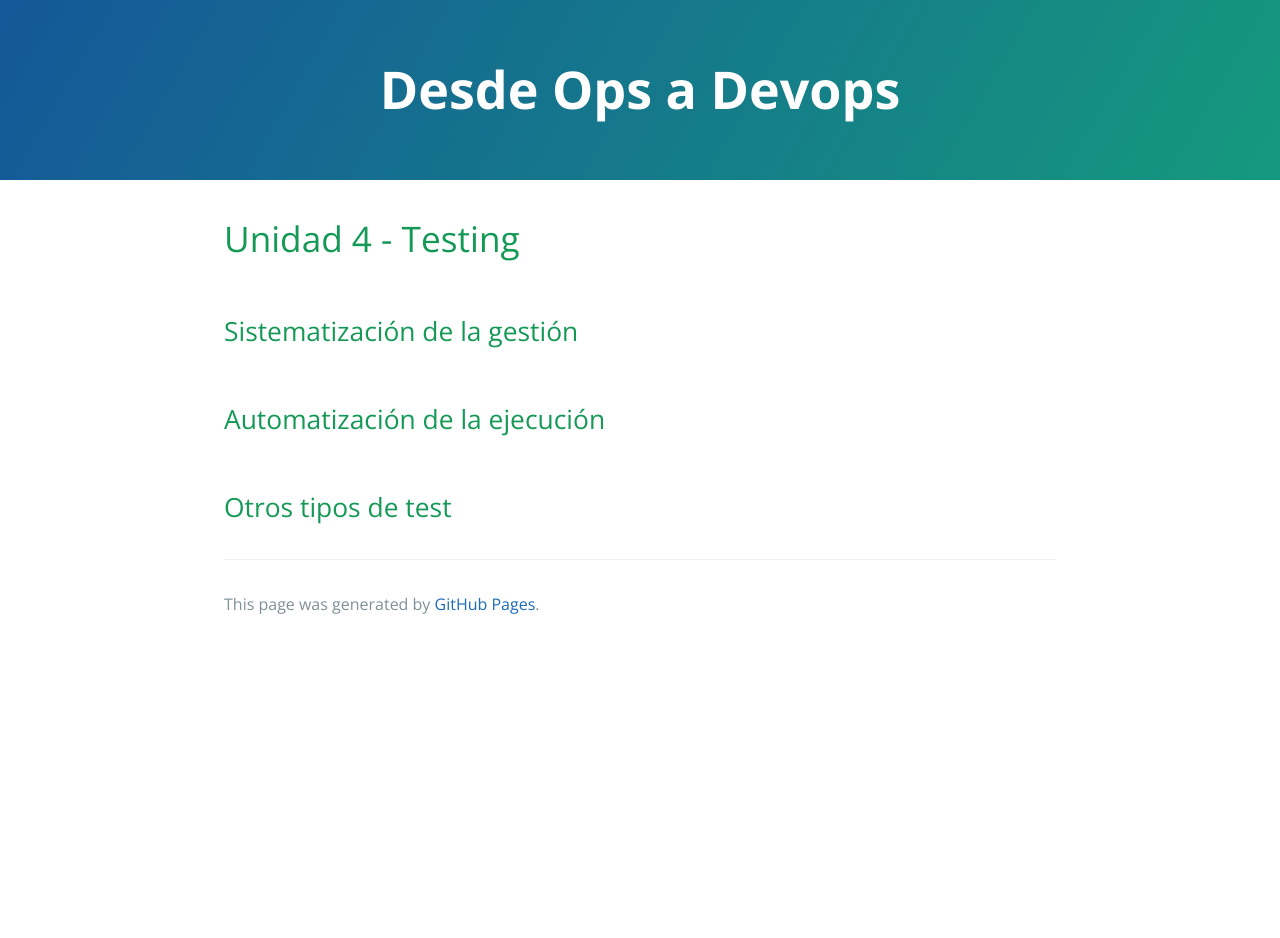
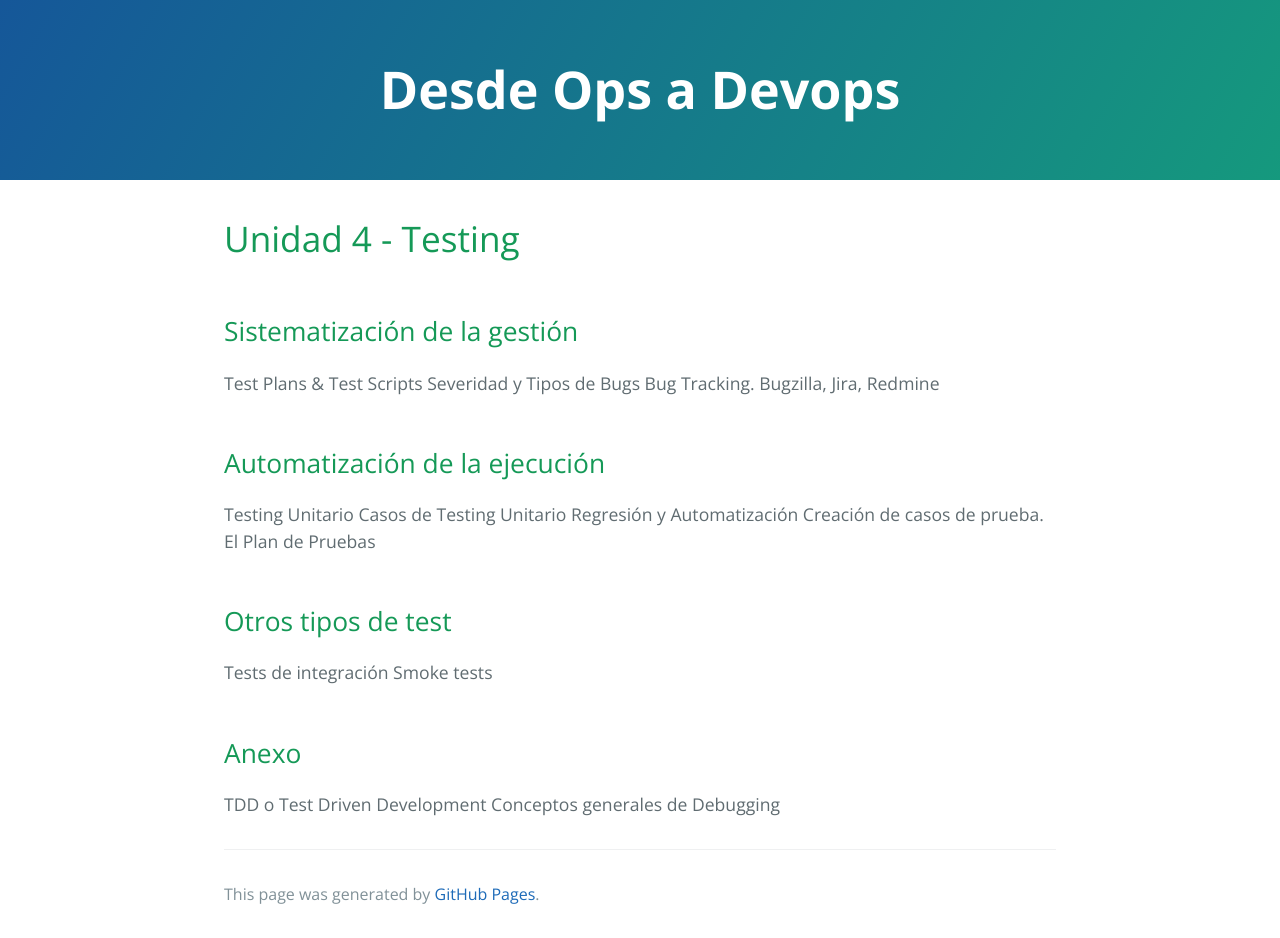
Before and after one commit to clombardi/design-thinking, a Jekyll site: the page built from testing/testing.index.md, in a window 1280 px wide. Built offline with Jekyll 4.4.1, drawn with Linux system fonts in a browser that asks for light colours; our own code applies the rules of GitHub Pages for plain Markdown files; before the commit the page ends 900 px from its top, so only the background shows below that.

Commit message:
unidad 4 - agregados subtemas

```diff
--- a/testing/testing.index.md
+++ b/testing/testing.index.md
@@ -1,7 +1,20 @@
 # Unidad 4 - Testing
 
 ## Sistematización de la gestión
+Test Plans & Test Scripts
+Severidad y Tipos de Bugs
+Bug Tracking. Bugzilla, Jira, Redmine
 
 ## Automatización de la ejecución
+Testing Unitario
+Casos de Testing Unitario
+Regresión y Automatización
+Creación de casos de prueba. El Plan de Pruebas
 
 ## Otros tipos de test
+Tests de integración
+Smoke tests
+
+## Anexo
+TDD o Test Driven Development
+Conceptos generales de Debugging
```
